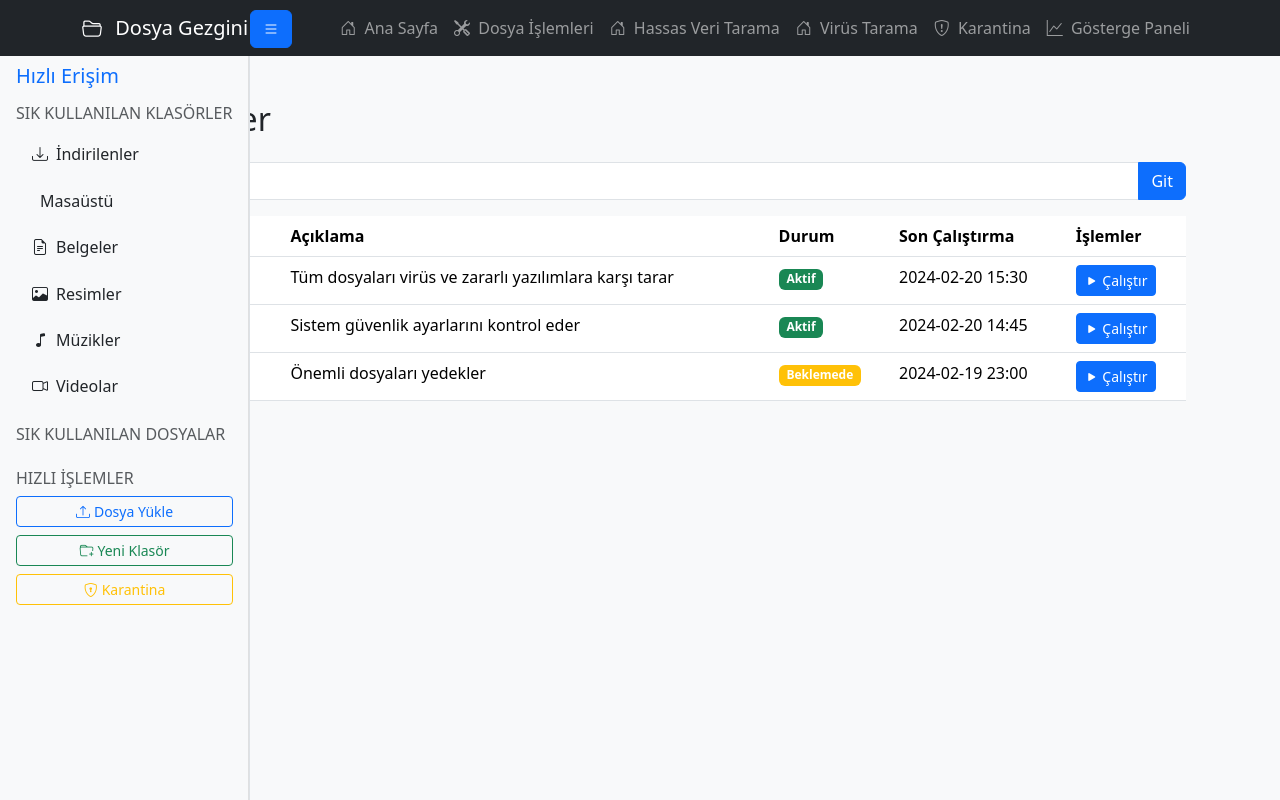
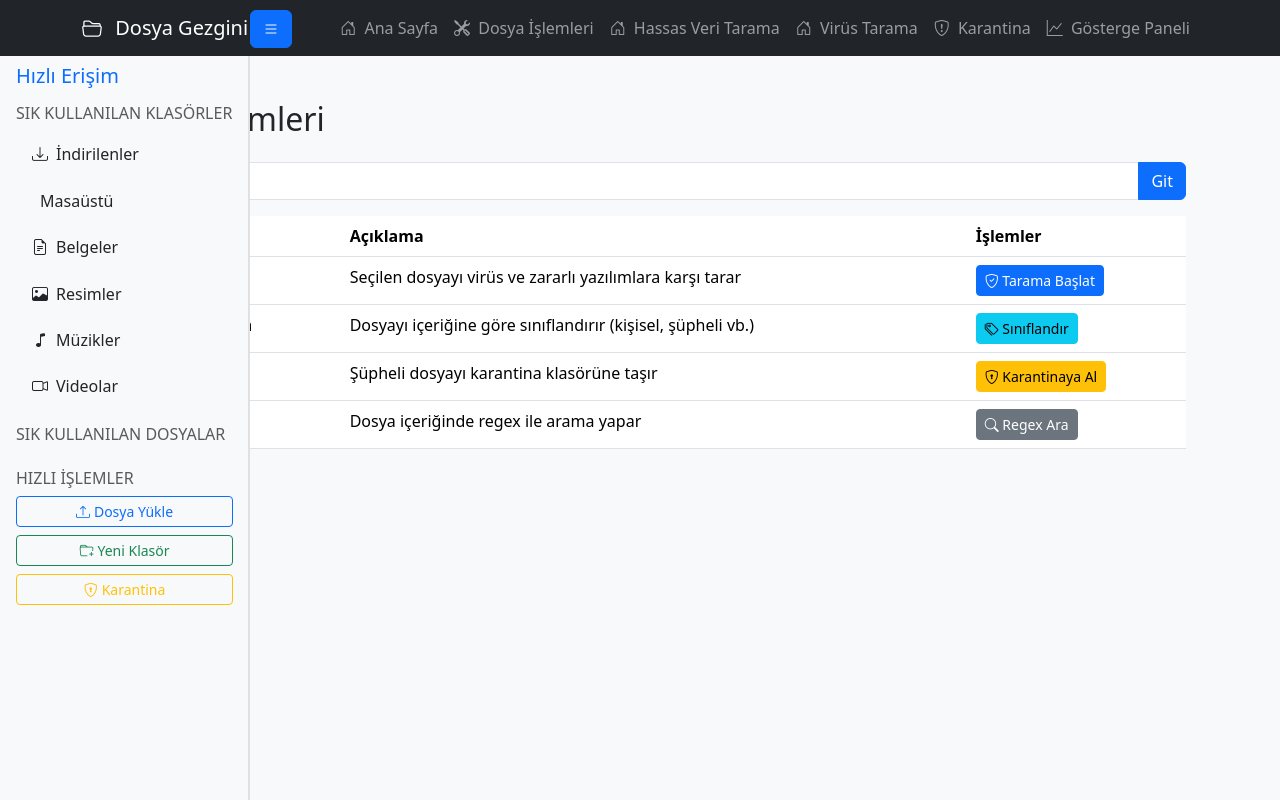
Before and after one commit to msewal/Data-Security-Analyzer, a Django app: page /procedure/ in a window 1280 px wide. Run offline with Django 4.2, Linux system fonts and the light colour scheme.

Commit message:
Fix: Restore correct project state after accidental rebase merge

```diff
--- a/list/templates/list/procedure.html
+++ b/list/templates/list/procedure.html
@@ -1,49 +1,50 @@
 {% extends "list/base_table.html" %}
 {% load static %}
 
-{% block title %}Prosedürler{% endblock %}
+{% block title %}Dosya İşlemleri{% endblock %}
 
-{% block table_title %}Prosedürler{% endblock %}
+{% block table_title %}Dosya İşlemleri{% endblock %}
 
 {% block table_headers %}
-<th>Prosedür Adı</th>
+<th>İşlem Adı</th>
 <th>Açıklama</th>
-<th>Durum</th>
-<th>Son Çalıştırma</th>
 <th>İşlemler</th>
 {% endblock %}
 
 {% block table_content %}
 <tr>
     <td>Dosya Taraması</td>
-    <td>Tüm dosyaları virüs ve zararlı yazılımlara karşı tarar</td>
-    <td><span class="badge bg-success">Aktif</span></td>
-    <td>2024-02-20 15:30</td>
+    <td>Seçilen dosyayı virüs ve zararlı yazılımlara karşı tarar</td>
     <td>
-        <button class="btn btn-sm btn-primary" onclick="runProcedure('scan')">
-            <i class="bi bi-play-fill"></i> Çalıştır
+        <button class="btn btn-sm btn-primary" onclick="runOperation('malware_scan')">
+            <i class="bi bi-shield-check"></i> Tarama Başlat
         </button>
     </td>
 </tr>
 <tr>
-    <td>Güvenlik Denetimi</td>
-    <td>Sistem güvenlik ayarlarını kontrol eder</td>
-    <td><span class="badge bg-success">Aktif</span></td>
-    <td>2024-02-20 14:45</td>
+    <td>Dosya Sınıflandırma</td>
+    <td>Dosyayı içeriğine göre sınıflandırır (kişisel, şüpheli vb.)</td>
     <td>
-        <button class="btn btn-sm btn-primary" onclick="runProcedure('security')">
-            <i class="bi bi-play-fill"></i> Çalıştır
+        <button class="btn btn-sm btn-info" onclick="runOperation('classify')">
+            <i class="bi bi-tags"></i> Sınıflandır
         </button>
     </td>
 </tr>
 <tr>
-    <td>Yedekleme</td>
-    <td>Önemli dosyaları yedekler</td>
-    <td><span class="badge bg-warning">Beklemede</span></td>
-    <td>2024-02-19 23:00</td>
+    <td>Karantina</td>
+    <td>Şüpheli dosyayı karantina klasörüne taşır</td>
     <td>
-        <button class="btn btn-sm btn-primary" onclick="runProcedure('backup')">
-            <i class="bi bi-play-fill"></i> Çalıştır
+        <button class="btn btn-sm btn-warning" onclick="runOperation('quarantine')">
+            <i class="bi bi-shield-lock"></i> Karantinaya Al
+        </button>
+    </td>
+</tr>
+<tr>
+    <td>Regex Arama</td>
+    <td>Dosya içeriğinde regex ile arama yapar</td>
+    <td>
+        <button class="btn btn-sm btn-secondary" onclick="showRegexSearch()">
+            <i class="bi bi-search"></i> Regex Ara
         </button>
     </td>
 </tr>
@@ -51,26 +52,47 @@
 
 {% block scripts %}
 <script>
-function runProcedure(type) {
-    if (confirm('Bu prosedürü çalıştırmak istediğinizden emin misiniz?')) {
-        fetch('{% url "list:run_procedure" %}', {
-            method: 'POST',
-            headers: {
-                'Content-Type': 'application/json',
-                'X-CSRFToken': '{{ csrf_token }}'
-            },
-            body: JSON.stringify({ type: type })
-        })
-        .then(response => response.json())
-        .then(data => {
-            if (data.success) {
-                alert('Prosedür başarıyla çalıştırıldı');
-                location.reload();
-            } else {
-                alert('Prosedür çalıştırma başarısız: ' + data.error);
-            }
-        });
+function runOperation(type) {
+    const path = prompt('Lütfen işlem yapılacak dosyanın tam yolunu girin:');
+    if (!path) return;
+
+    let url = '';
+    switch(type) {
+        case 'malware_scan':
+            url = `/list/api/malware_scan?path=${encodeURIComponent(path)}`;
+            break;
+        case 'classify':
+            url = `/list/api/classify_file?path=${encodeURIComponent(path)}`;
+            break;
+        case 'quarantine':
+            url = `/list/api/quarantine?path=${encodeURIComponent(path)}`;
+            break;
     }
+
+    if (url) {
+        fetch(url)
+            .then(response => response.json())
+            .then(data => {
+                if (data.error) {
+                    alert('Hata: ' + data.msg);
+                } else {
+                    alert('İşlem başarılı: ' + JSON.stringify(data, null, 2));
+                }
+            })
+            .catch(error => {
+                alert('Bir hata oluştu: ' + error);
+            });
+    }
+}
+
+function showRegexSearch() {
+    const path = prompt('Lütfen arama yapılacak dosyanın tam yolunu girin:');
+    if (!path) return;
+
+    const pattern = prompt('Lütfen arama yapılacak regex desenini girin:');
+    if (!pattern) return;
+
+    window.location.href = `/list/regex_search?path=${encodeURIComponent(path)}&pattern=${encodeURIComponent(pattern)}`;
 }
 </script>
 {% endblock %}
```
